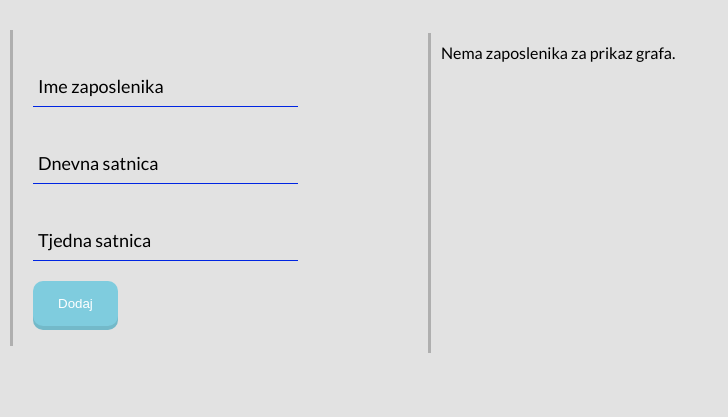
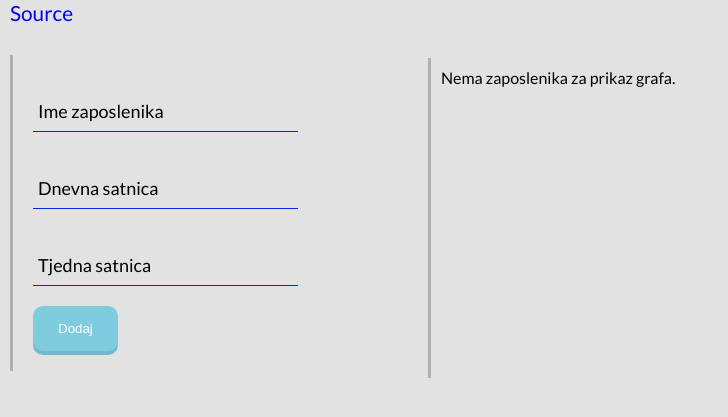
Before and after one commit to jerzabek/satnica, a PHP site: page / in a window 1280 px wide. Shown: the part 49-466 px from the top of the page, without its empty margins (0-728 px from the left). Run offline with PHP 8.4, Linux system fonts and the light colour scheme; some libraries are stand-ins or nearby versions.

Commit message:
added source link

```diff
--- a/satnica/index.html
+++ b/satnica/index.html
@@ -19,6 +19,7 @@
 			<p class="title">Ivan Jerzabek</p>
 			<!-- <p class="name">ivan jerzabek ivan jerzabek ivan jerzabek</p> -->
 		</div>
+		<a class="src" href="https://github.com/jerzabek/satnica" target="_blank">Source</a>
 		<div class="dashboard">
 			<div class="inputi" >
 				<div class="group" id="ime-field">
--- a/satnica/style.css
+++ b/satnica/style.css
@@ -41,6 +41,15 @@ p {
 .title {
   margin: 0px;
   font-size: 1.5rem;
+}
+
+.src {
+  text-decoration: none;
+  font-size: 1.3rem;
+}
+
+.src:hover {
+  text-decoration: underline;
 }
 
 .zaposlenik{
```
